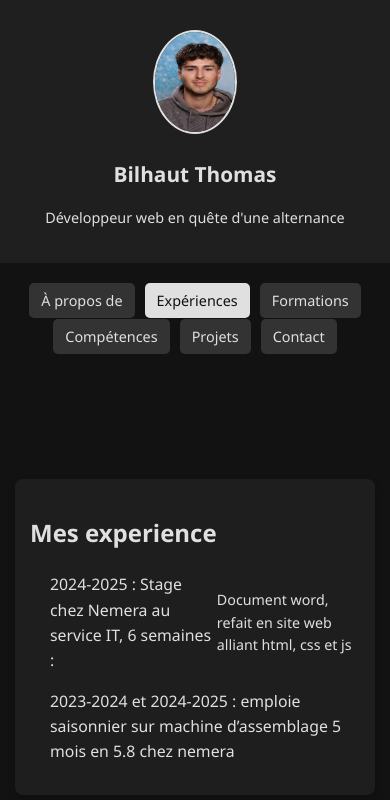
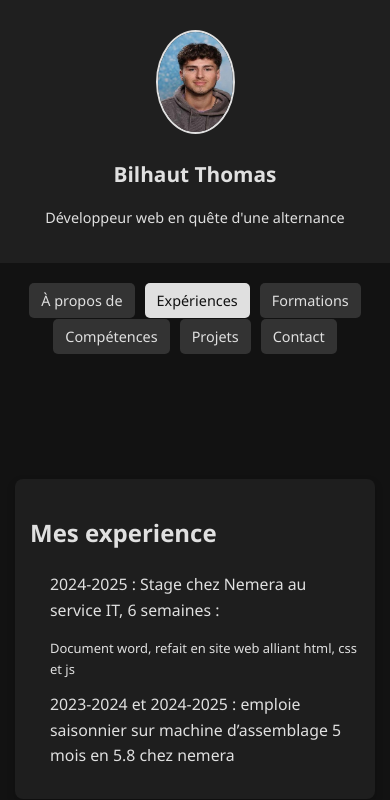
Before and after one commit to thomas-bilhaut/mon-portfolio, a React (Create React App) app: page /experience in a window 390 px wide. Shown: the top 800 px of the page. Built offline with nearby package versions, Linux system fonts and the light colour scheme.

Commit message:
detail expereince

```diff
--- a/src/components/Experience.js
+++ b/src/components/Experience.js
@@ -6,8 +6,8 @@ const Experience = () => {
         <h2> Mes experience </h2>
 
         <ul>
-            <li> 2024-2025 : Stage chez Nemera au service IT, 6 semaines :
-           <p> Document word, refait en site web alliant html, css et js </p> </li>
+            <li> 2024-2025 : Stage chez Nemera au service IT, 6 semaines :  </li>
+           <p> Document word, refait en site web alliant html, css et js </p>
             <li> 2023-2024 et 2024-2025 : emploie saisonnier sur machine d’assemblage
             5 mois en 5.8 chez nemera  </li>
         </ul>
--- a/src/components/Header.css
+++ b/src/components/Header.css
@@ -15,7 +15,7 @@
 }
 
 .profile-image {
-  width: 85px;
+  width: 75px;
   height: 100px;
   border-radius: 50%;
   border: 2px solid #e0e0e0;
@@ -31,7 +31,7 @@
   }
 
   .profile-image {
-    width: 80px;  /* Agrandir un peu l'image sur mobile */
+    width: 75px;  /* Agrandir un peu l'image sur mobile */
     height: 100px;
     margin-right: 0;  /* Pas d'espacement à droite */
     margin-bottom: 10px;  /* Ajouter un peu d'espace sous l'image */
```
